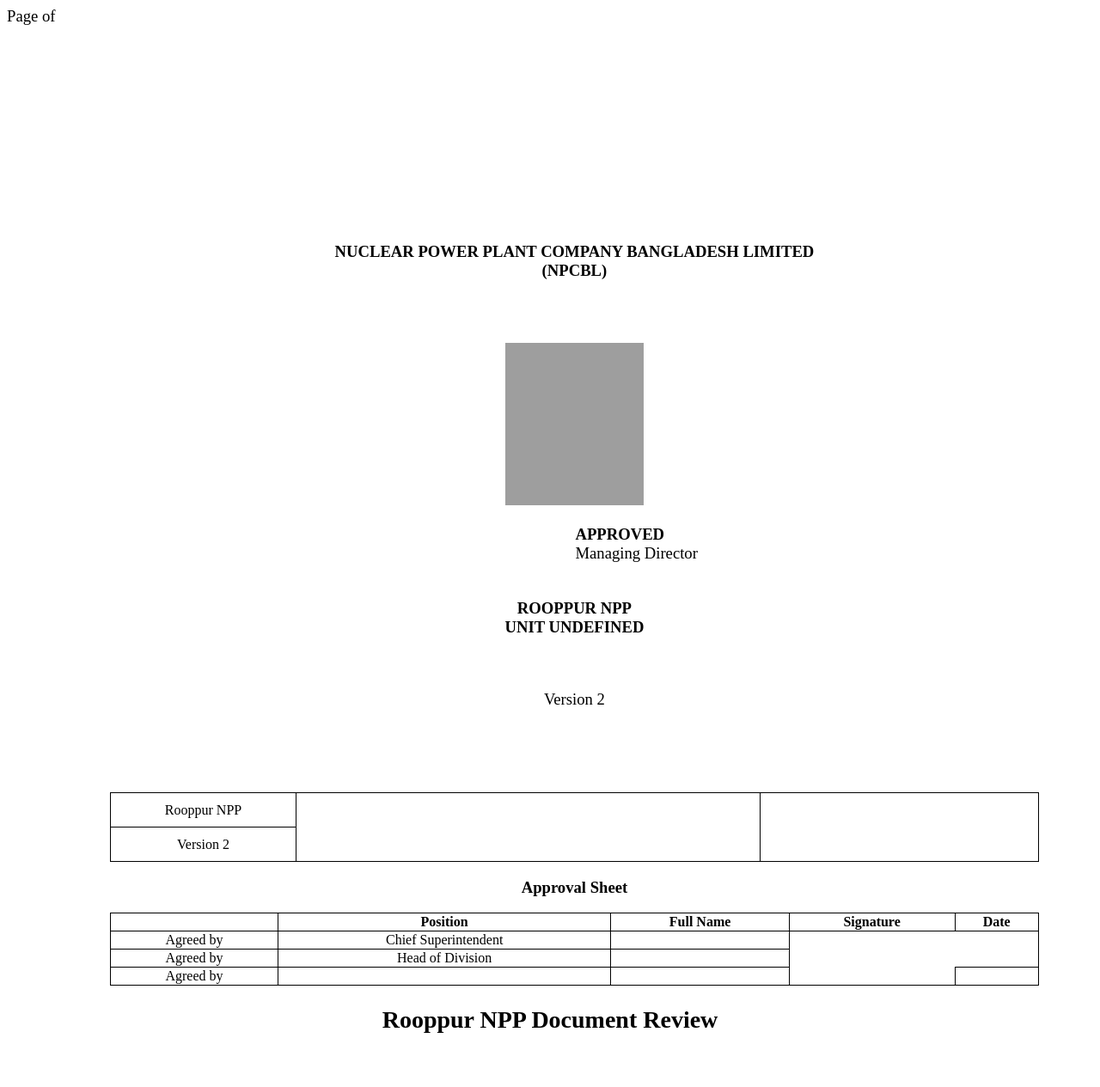
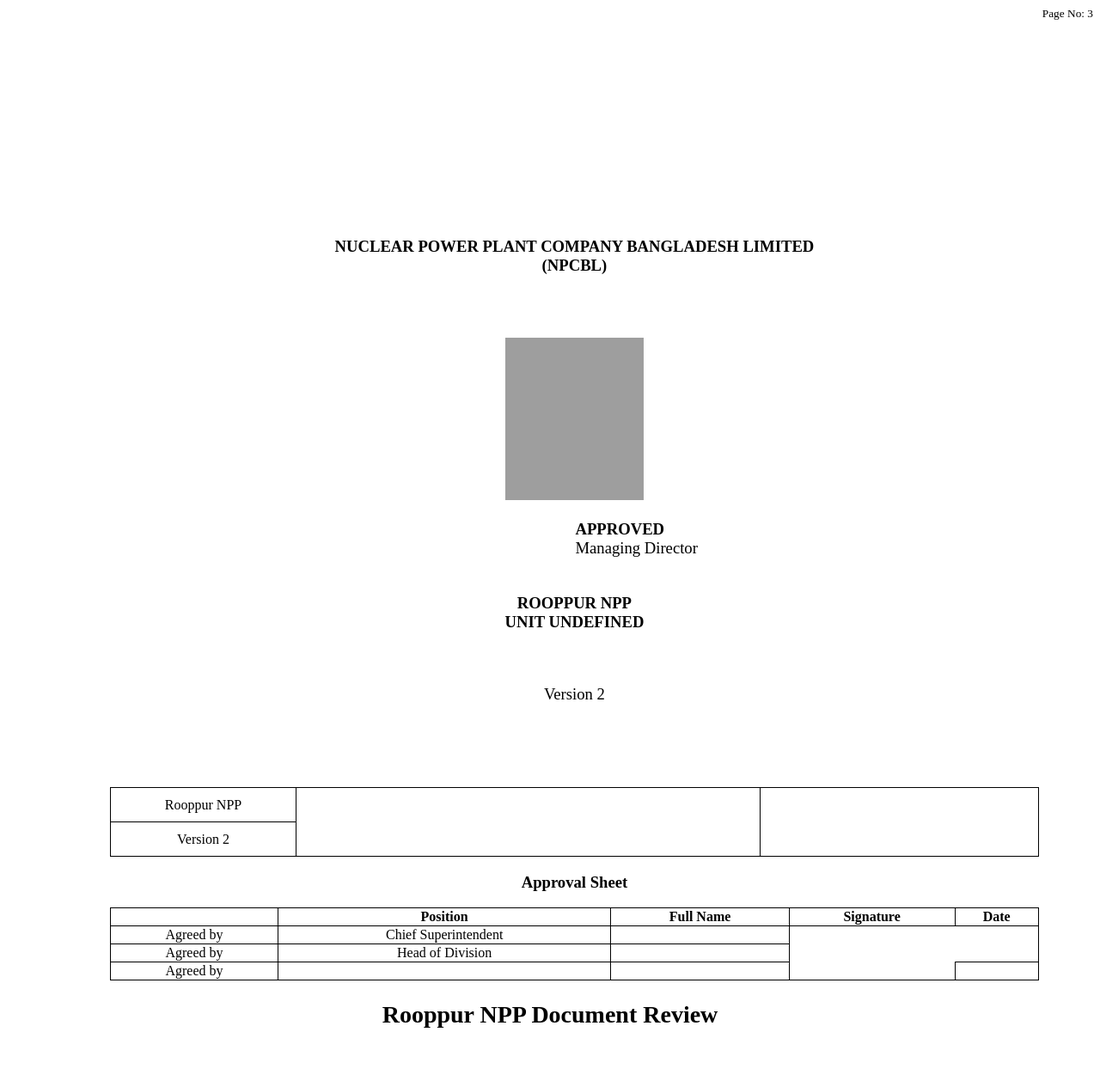
Before and after one commit to tanzrahman/ROMS, a Django app: template templates/document_review/pms_doc_review_complete_report.html in a window 1280 px wide. Shown: the top 1265 px of the page at 86% size. Run offline with Django 5.2, Linux system fonts and the light colour scheme; the template is opened without the code that fills it: values that come from a table or form of the project are taken from there, others are empty; some web fonts are replaced; grey boxes are pictures that could not be loaded.

Commit message:
approval sheet footer added

```diff
--- a/templates/document_review/pms_doc_review_complete_report.html
+++ b/templates/document_review/pms_doc_review_complete_report.html
@@ -50,13 +50,29 @@
             src: url(static/fonts/times.ttf);
             font-weight: bold;
         }
+
+        @page approval_page {
+            size: a4 portrait;
+            margin: 1cm;
+
+            @frame footer {
+                -pdf-frame-content: footer_approval;
+                bottom: 1cm;
+                margin-left: 2cm;
+                margin-right: 2cm;
+                height: 1cm;
+            }
+        }
+
     </style>
 </head>
 
 <body style='font-family: "Times New Roman"; font-size: 14pt'>
 
-<div id="footer_content"> Page <pdf:pagenumber/>
-        of <pdf:pagecount/>
+<div id="footer_approval">
+    <div style="text-align: right; font-size: 10pt;">
+        Page No: 3
+    </div>
 </div>
 
 <div style='padding:5%;'>
@@ -135,10 +151,8 @@
 
 <div>
 
-    <div>
-        <pdf:nexttemplate name="signature_page"/>
-        <pdf:nextpage/>
-    </div>
+    <pdf:nexttemplate name="approval_page"/>
+    <pdf:nextpage/>
 
     <!-- heading of approval sheet -->
 
@@ -359,7 +373,7 @@
                 {% for each in committee_rev_cmnt %}
                     <tr>
                         <td style="width: 3%">{{ forloop.counter }}</td>
-                        <td style="width: 15%">{{ each.section_no|pdf_wrap:5|linebreaks }}</td>
+                        <td style="width: 15%">{{ each.section_no|pdf_wrap:100|linebreaks }}</td>
                         <td style="width: 35%; font-size: 12pt">{{ each.original_text|linebreaks }}</td>
                         <td style="width: 35%; font-size: 12pt">{{ each.proposed_text|linebreaks }}</td>
                         <td style="width: 20%; font-size: 12pt">{{ each.remarks|linebreaks }}</td>
```
